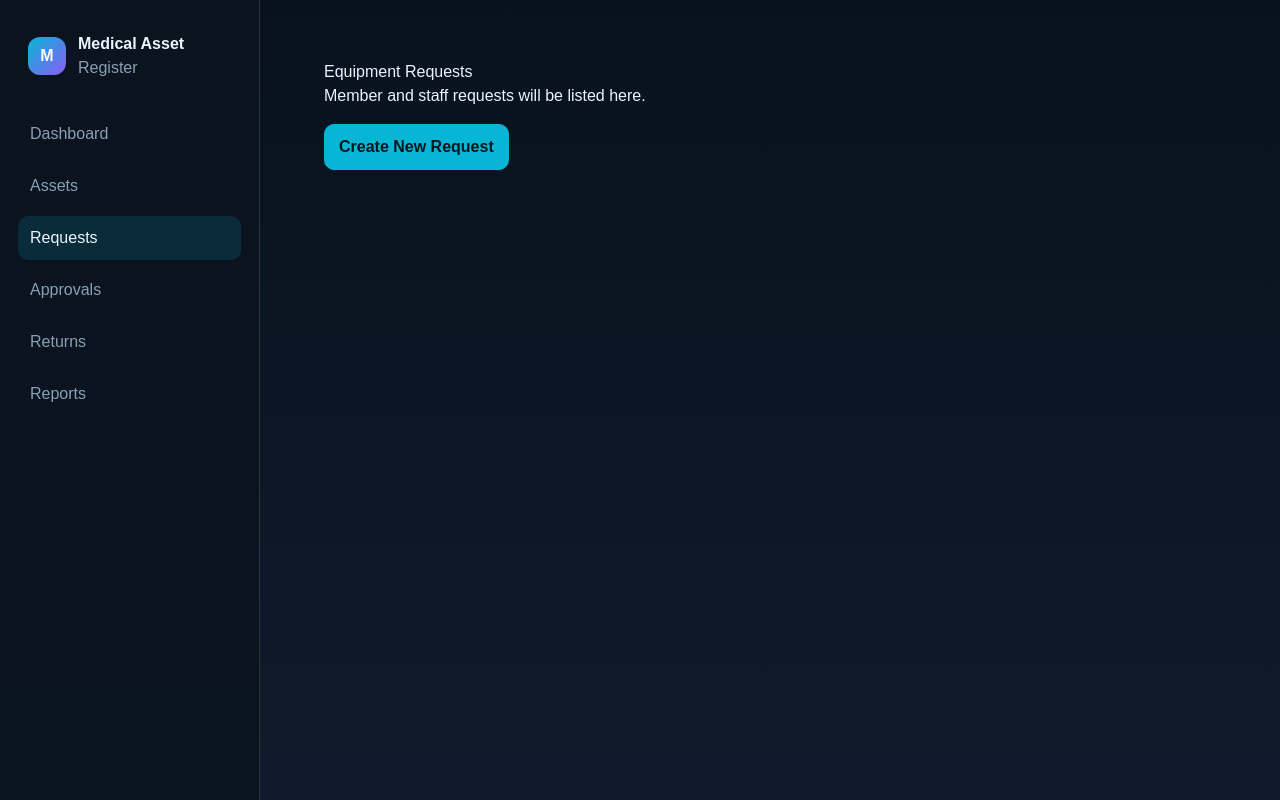
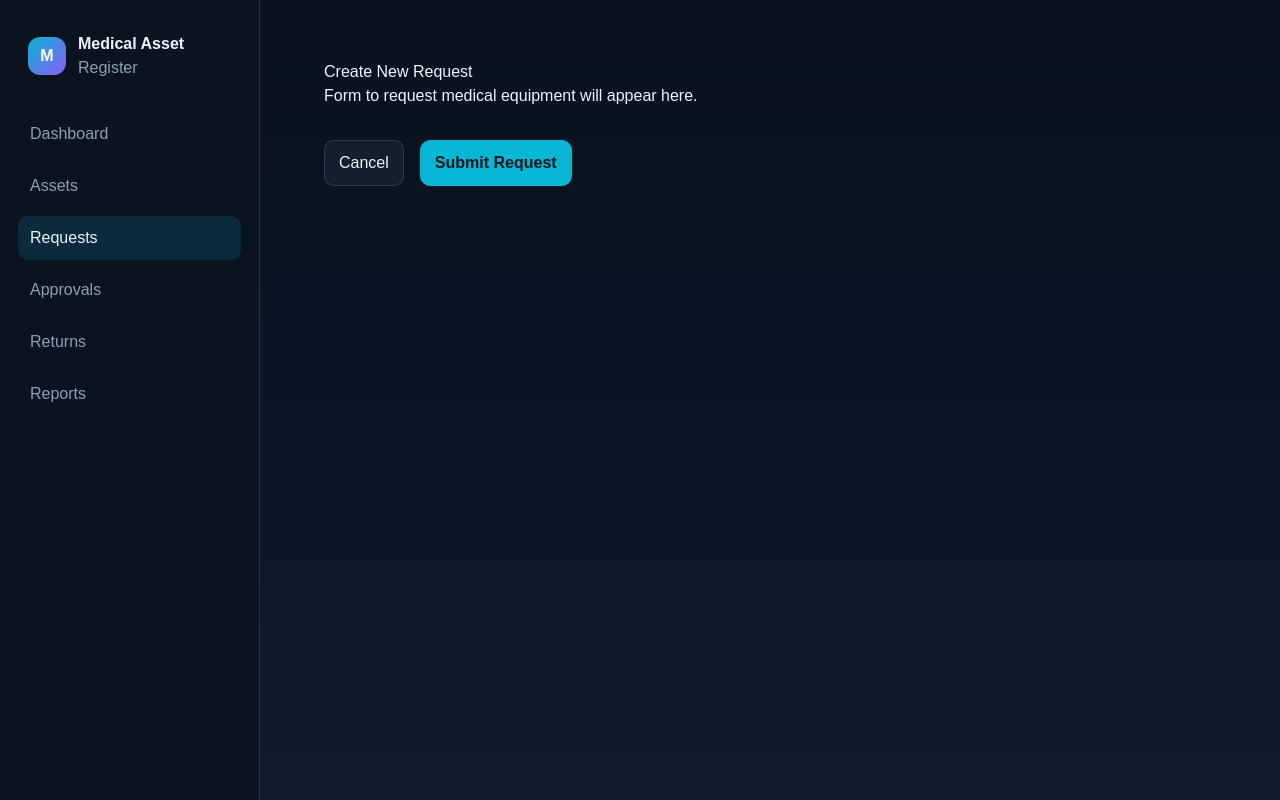
Before and after one commit to abdulmuthalib/AssetMovement, a Next.js app: page /requests in a window 1280 px wide. Built offline with nearby package versions, Linux system fonts and the light colour scheme.

Commit message:
Fix navigation: wire all buttons, create placeholder pages

```diff
--- a/app/requests/page.tsx
+++ b/app/requests/page.tsx
@@ -1,9 +1,12 @@
-export default function RequestsPage() {
+export default function CreateRequestPage() {
   return (
     <div style={{ padding: '2rem' }}>
-      <h1>Equipment Requests</h1>
-      <p>Member and staff requests will be listed here.</p>
-      <button className="primary-btn" style={{ marginTop: '1rem' }}>Create New Request</button>
+      <h1>Create New Request</h1>
+      <p>Form to request medical equipment will appear here.</p>
+      <div style={{ marginTop: '2rem' }}>
+        <button className="secondary-btn">Cancel</button>
+        <button className="primary-btn" style={{ marginLeft: '1rem' }}>Submit Request</button>
+      </div>
     </div>
   );
 }
```
Also changed, not shown: app/approvals/page.tsx (line endings or trailing spaces), app/assets/page.tsx (line endings or trailing spaces), app/reports/page.tsx (line endings or trailing spaces), app/returns/page.tsx (line endings or trailing spaces).
